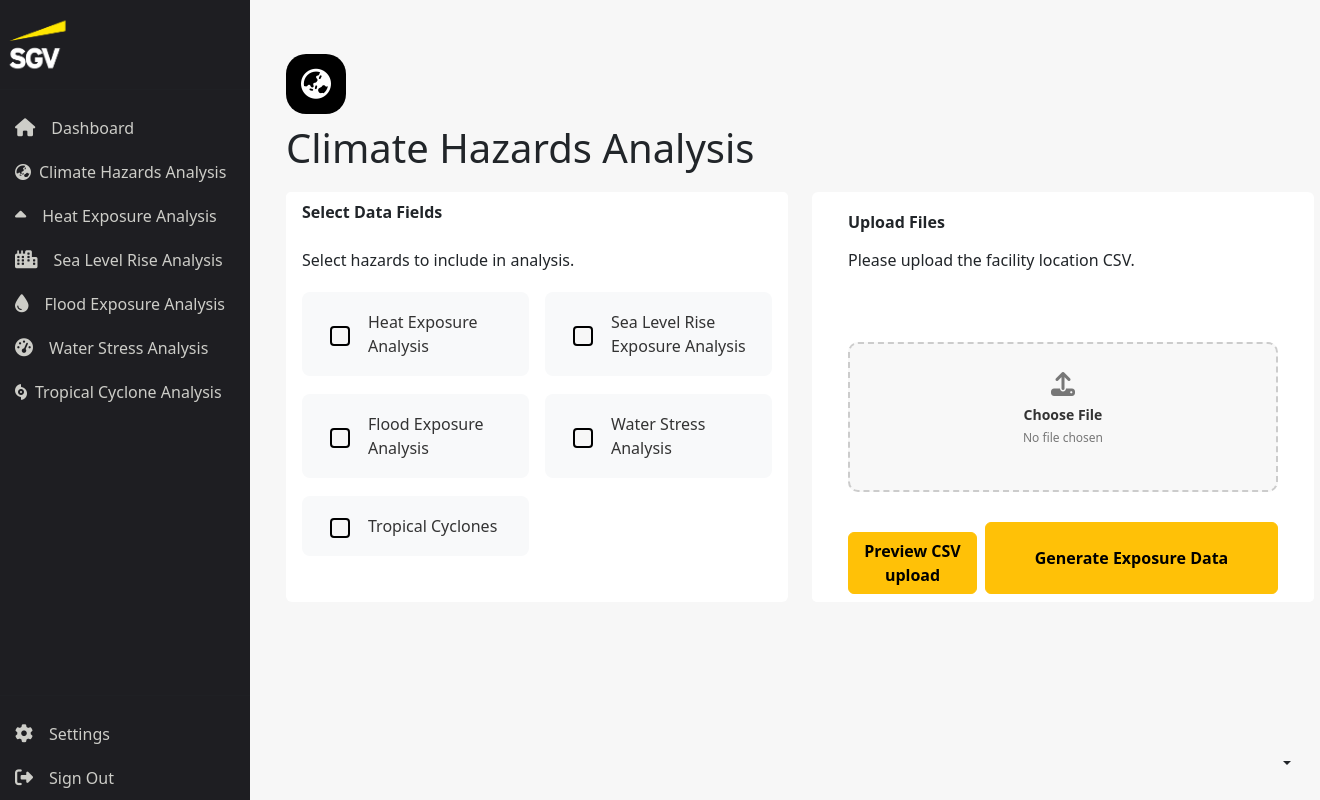
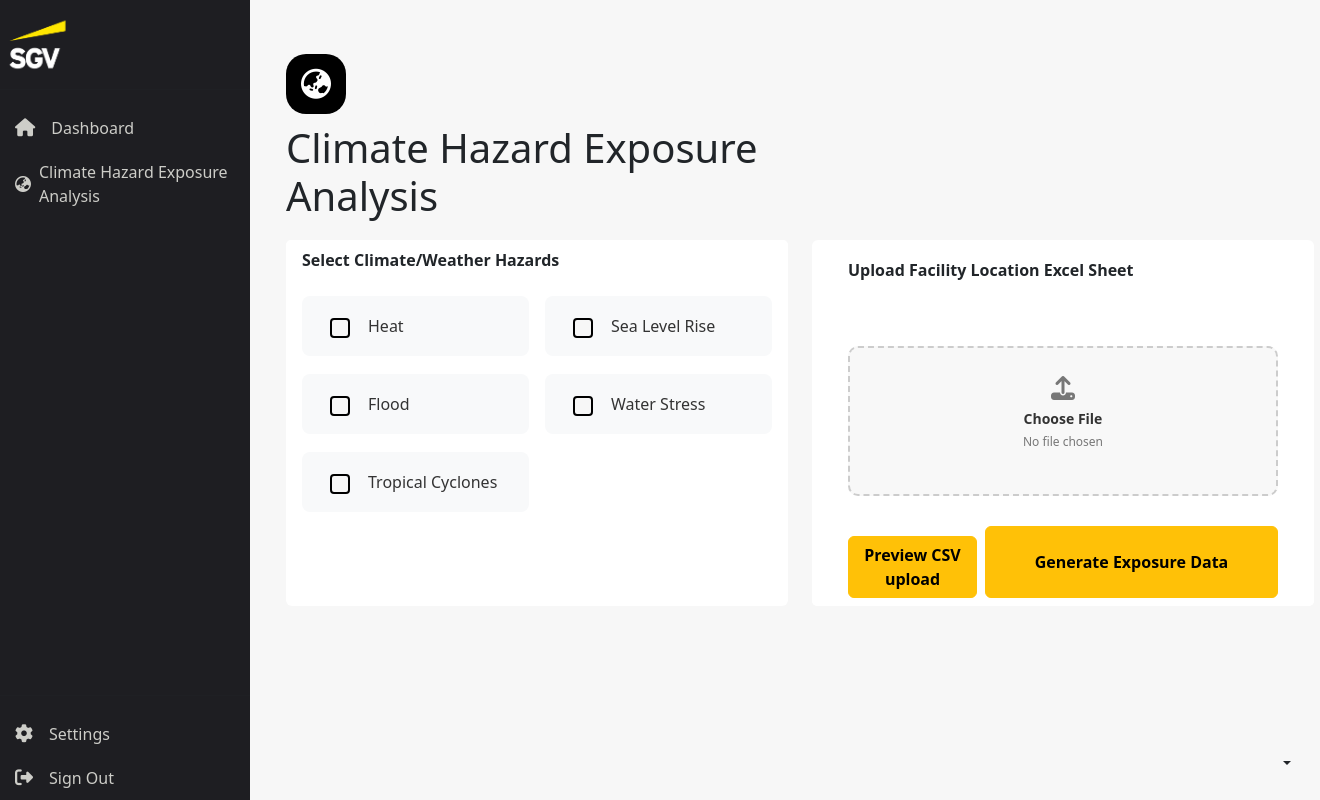
Before and after one commit to joulelouis/CRA-build, a Django app: page /climate-hazards-analysis/ in a window 1320 px wide; the page is wider, and only the part inside the window is pictured. Run offline with Django 5.2, Linux system fonts and the light colour scheme; parts of the project's set-up code (start-up, migrations or seed data) failed here and were passed over; some libraries are stand-ins or nearby versions.

Commit message:
UI: 1. Revised the select data fields and upload files text. 2. removed the exposure analysis text in the checkboxes

```diff
--- a/climate_hazards_analysis/templates/flood_exposure_mapbox.html
+++ b/climate_hazards_analysis/templates/flood_exposure_mapbox.html
@@ -14,6 +14,7 @@
 <script src="../../static/javascript/rivers-gensan.min.js"></script>
 <script src="../../static/javascript/rivers-parañaque.min.js"></script>
 <script src="../../static/javascript/rivers-manila.min.js"></script>
+<script src="../../static/javascript/peak-gensan.min.js"></script>
 <script>
     mapboxgl.accessToken = 'pk.eyJ1Ijoiam91bGUyMzMxIiwiYSI6ImNtNzMyczF5YTBmdHIybHB3bXVqMWdiaGgifQ.WW8zxem2Mfu8jPk-L_kSdA';
 
--- a/climate_hazards_analysis/templates/upload.html
+++ b/climate_hazards_analysis/templates/upload.html
@@ -15,7 +15,7 @@
         </div>
 
         <!-- Heading below the icon with Margin -->
-        <h1 class="page-heading">Climate Hazards Analysis</h1>
+        <h1 class="page-heading">Climate Hazard Exposure Analysis</h1>
       </div>
     </div>
 
@@ -28,11 +28,11 @@
                     <div class="col-md-6">
                         <div class="card h-100 mb-3 custom-card">
                         <div class="card-header no-border">
-                            <strong>Select Data Fields</strong>
+                            <strong>Select Climate/Weather Hazards</strong>
                         </div>
                         <div class="card-body">
                             <div class="form-group">
-                            <label class="control-label">Select hazards to include in analysis.</label>
+                            {% comment %} <label class="control-label">Select hazards to include in analysis.</label> {% endcomment %}
                             <div class="checkbox-grid">
                                 {% for field in climate_hazards_fields %}
                                 <div class="form-check checkbox-container">
@@ -53,14 +53,14 @@
                     <div class="col-md-6">
                         <div class="card h-100 mb-3 custom-card">
                             <div class="card-header no-border upload-card-header">
-                                <strong>Upload Files</strong>
+                                <strong>Upload Facility Location Excel Sheet</strong>
                             </div>
                         <div class="card-body upload-card-body">
                             <!-- Label Container -->
                             <div class="upload-label-container">
-                                <label class="control-label">
+                                {% comment %} <label class="control-label">
                                     Please upload the facility location CSV.
-                                </label>
+                                </label> {% endcomment %}
                             </div>
 
                             <div class="file-input-wrapper">
--- a/climate_hazards_analysis/views.py
+++ b/climate_hazards_analysis/views.py
@@ -10,10 +10,10 @@ UPLOAD_DIR = os.path.join(settings.BASE_DIR, 'climate_hazards_analysis', 'static
 def upload_facility_csv(request):
     # List of climate hazards fields
     climate_hazards_fields = [
-        'Heat Exposure Analysis',
-        'Sea Level Rise Exposure Analysis',
-        'Flood Exposure Analysis',
-        'Water Stress Analysis',
+        'Heat',
+        'Sea Level Rise',
+        'Flood',
+        'Water Stress',
         'Tropical Cyclones',
 
     ]
@@ -52,10 +52,10 @@ def upload_facility_csv(request):
 def climate_hazards_analysis(request):
 
     climate_hazards_fields = [
-        'Heat Exposure Analysis',
-        'Sea Level Rise Exposure Analysis',
-        'Flood Exposure Analysis',
-        'Water Stress Analysis',
+        'Heat Exposure',
+        'Sea Level Rise',
+        'Flood',
+        'Water Stress',
         'Tropical Cyclones',
 
     ]
--- a/templates/partials/sidebar.html
+++ b/templates/partials/sidebar.html
@@ -21,10 +21,10 @@
                 <li class="nav-item">
                     <a class="nav-link d-flex align-items-center gap-2" href="/climate-hazards-analysis">
                         <i class="fa-solid fa-earth-asia"></i>
-                        <span class="sidebar-text">Climate Hazards Analysis</span>
+                        <span class="sidebar-text">Climate Hazard Exposure Analysis</span>
                     </a>
                 </li>
-                <li class="nav-item">
+                {% comment %} <li class="nav-item">
                     <a class="nav-link d-flex align-items-center gap-2" href="/delta_method">
                         <i class="fa-solid fa-caret-up sidebar-icon"></i>
                         <span class="sidebar-text">Heat Exposure Analysis</span>
@@ -53,7 +53,7 @@
                         <i class="fa-solid fa-hurricane"></i>
                         <span class="sidebar-text">Tropical Cyclone Analysis</span>
                     </a>
-                </li>
+                </li> {% endcomment %}
             </ul>
 
             <!-- Push Settings and Sign Out to Bottom -->
--- a/tropical_cyclone_analysis/views.py
+++ b/tropical_cyclone_analysis/views.py
@@ -14,7 +14,7 @@ def process_data(data):
     for row in data:
         for key, value in row.items():
             if pd.isna(value):
-                row[key] = ""
+                row[key] = "N/A"
     return data
 
 def tc_upload_facility_csv(request):
```
Also changed, not shown: climate_hazards_analysis/static/input_files/combined_output.csv (+5 -5 lines), climate_hazards_analysis/templates/climate_hazards_analysis.html (+3 -16 lines), db.sqlite3, templates/base.html (line endings or trailing spaces).
